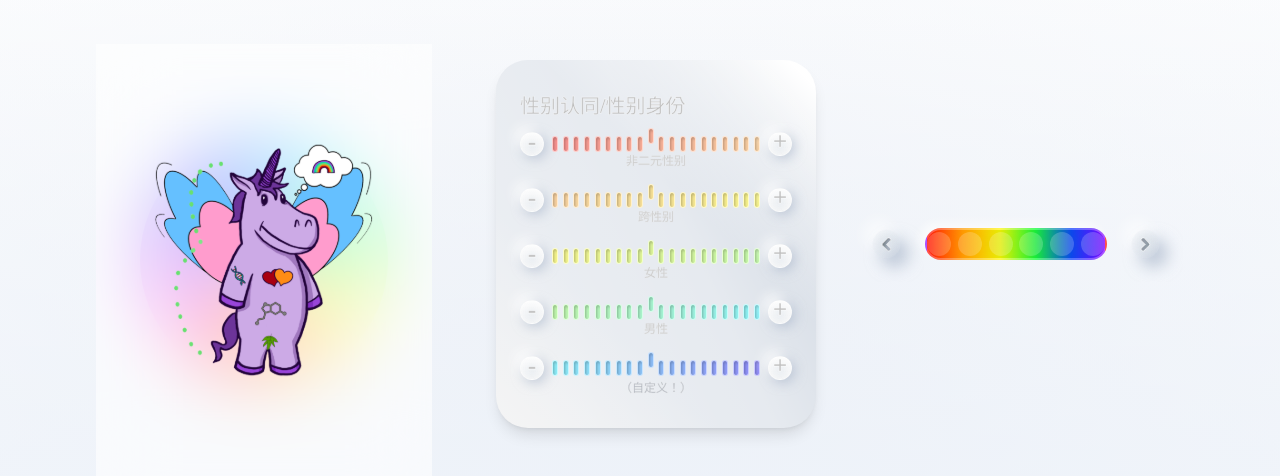
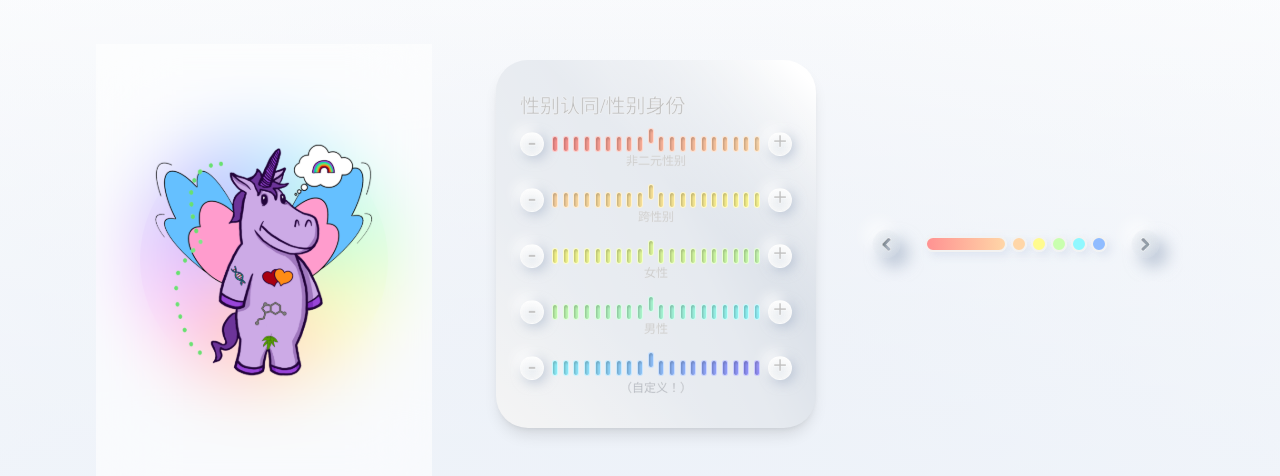
Before and after one commit to WuMianzhi/my-unique-gender, a Vue app: page / in a window 1280 px wide. Shown: the part 140-616 px from the top of the page. Built offline with nearby package versions, Linux system fonts and the light colour scheme.

Commit message:
feat: 修改了step bar

```diff
--- a/src/pages/TheFlyingGenderUnicorn.vue
+++ b/src/pages/TheFlyingGenderUnicorn.vue
@@ -21,7 +21,7 @@
 
       <div class="px-6">
         <!-- 性别认同 / 性别身份 -->
-        <div v-show="current === 1">
+        <div v-show="currentPage === 1">
           <IdentityCardComponent :title="genderIdentity.title" :category="genderIdentity.category"
             :mainColor="genderIdentity.mainColor" :has-custom="genderIdentity.hasCustom" @selfChange="updateGIdByMod"
             @update-val="updateGId" />
@@ -31,7 +31,7 @@
         <!-- <GenitalsVue /> -->
 
         <!-- 性别表达气质 -->
-        <div v-show="current === 2">
+        <div v-show="currentPage === 2">
           <IdentityCardComponent :title="genderExpression.title" :category="genderExpression.category"
             :mainColor="genderExpression.mainColor" :has-custom="genderExpression.hasCustom" @selfChange="updateGexByMod"
             @update-val="updateGex">
@@ -42,7 +42,7 @@
           </IdentityCardComponent>
         </div>
 
-        <div v-show="current === 3">
+        <div v-show="currentPage === 3">
           <PhysioChar></PhysioChar>
         </div>
 
@@ -54,7 +54,7 @@
         <!-- <ChromosomesVue /> -->
 
         <!-- 性 / 情欲倾向的认同 / 身份 -->
-        <div v-show="current === 4">
+        <div v-show="currentPage === 4">
           <IdentityCardComponent :title="sexualIdentity.title" :category="sexualIdentity.category"
             :mainColor="sexualIdentity.mainColor" :has-custom="sexualIdentity.hasCustom" @self-change="updateSIdByMod"
             @update-val="updateSId">
@@ -63,7 +63,7 @@
         </div>
 
         <!-- 生理上的吸引 -->
-        <div v-show="current === 5">
+        <div v-show="currentPage === 5">
           <IdentityCardComponent :title="physicallyAttractedTo.title" :category="physicallyAttractedTo.category"
             :mainColor="physicallyAttractedTo.mainColor" :has-custom="physicallyAttractedTo.hasCustom"
             @self-change="updatePhyAddByMod" @update-val="updatePhyAdd">
@@ -74,7 +74,7 @@
         </div>
 
         <!-- 亲密关系上的吸引 -->
-        <div v-show="current === 6">
+        <div v-show="currentPage === 6">
           <IdentityCardComponent :title="emotionallyAttractedTo.title" :category="emotionallyAttractedTo.category"
             :mainColor="emotionallyAttractedTo.mainColor" :has-custom="emotionallyAttractedTo.hasCustom"
             @self-change="updateEmoAddByMod" @update-val="updateEmoAdd">
@@ -90,13 +90,13 @@
           <img src="../assets/left.svg" />
         </button>
         <div class="steps rounded-full">
-          <div class="flex justify-between backdrop-blur-xl items-center h-full rounded-full">
-            <button class="step-btn"></button>
-            <button class="step-btn"></button>
-            <button class="step-btn"></button>
-            <button class="step-btn"></button>
-            <button class="step-btn"></button>
-            <button class="step-btn"></button>
+          <div class="flex justify-between backdrop-blur-xl items-center h-full rounded-full gap-1">
+            <template v-for="(color, index) in rainbowColor">
+              <button class="step-btn transition-all duration-300" v-if="index < rainbowColor.length - 1"
+                :class="currentPage === index + 1 ? 'flex-1' : ''"
+                :style="{ 'background-image': `linear-gradient(to right, ${color}, ${currentPage === index + 1 ? rainbowColor[index + 1] : color})` }"></button>
+            </template>
+
           </div>
         </div>
         <button @click="nextPage" class="p-0 m-0 bg-transparent">
@@ -114,7 +114,7 @@ import GenderAssignedAtBirthVue from "../components/GenderAssignedAtBirth.vue";
 // import GenitalsVue from "../components/Genitals.vue";
 // import HormoneLevelsVue from "../components/HormoneLevels.vue";
 import IdentityCardComponent from "../components/IdentityCardComponent.vue";
-import { ref } from "vue";
+import { reactive, ref } from "vue";
 import { genderIdentity } from './genderGroup/GId'
 import { genderExpression } from './genderGroup/GEx'
 import { sexualIdentity } from './genderGroup/SId'
@@ -162,11 +162,13 @@ const updateEmoAdd = (index: number, val: number) =>
 const updateEmoAddByMod = (index: number, param: number) =>
   updateValByMod(index, param, emotionallyAttractedTo)
 
-const current = ref(1)
 
-const nextPage = () => current.value < 6 ? (current.value += 1) : null
+const currentPage = ref(1)
+const rainbowColor = reactive(['#ff9292', '#ffd6a7', '#fffb8f', '#c9ffaf', '#90f8ff', '#90bcff', '#9390ff'])
 
-const prevPage = () => current.value > 1 ? (current.value -= 1) : null;
+const nextPage = () => currentPage.value < 6 ? (currentPage.value += 1) : null
+
+const prevPage = () => currentPage.value > 1 ? (currentPage.value -= 1) : null;
 
 
 // 使用 ref 创建一个引用，以指向我们想要捕获的 DOM 元素
@@ -225,17 +227,50 @@ const captureTarget = ref(null);
 .steps {
   width: 12rem;
   height: 2rem;
-  box-shadow: -5.2px -5.2px 9.2px 0 rgba(255, 255, 255, 0.6);
-  border: solid 2.4px rgba(255, 255, 255, 0.3);
-  background-image: linear-gradient(to right, #f00 0%, #f90 20%, #fff500 41%, #00ff29 61%, #0038ff 81%, #8f00ff 101%);
+
+
+  // background-image: linear-gradient(to right, #f00 0%, #f90 20%, #fff500 41%, #00ff29 61%, #0038ff 81%, #8f00ff 101%);
 }
 
 .step-btn {
-  width: 1.5rem;
-  height: 1.5rem;
+  width: 1rem;
+  height: 1rem;
+  border: solid 2px #f2f2f2;
   border-radius: 1rem;
   padding: 0;
   background: rgba(255, 255, 255, 0.2);
   backdrop-filter: blur(20px);
+  box-shadow: 4px 4px 8px 0 rgba(210, 219, 235, 0.6);
+}
+
+.red-2-orange-bg {
+  background: #ff9292;
+  background-image: linear-gradient(to right, #ff9292, #ffd6a7);
+}
+
+
+.orange-2-yellow-bg {
+  background: #ffd6a7;
+  background-image: linear-gradient(to right, #ffd6a7, #fffb8f);
+}
+
+.yellow-2-green-bg {
+  background: #fffb8f;
+  background-image: linear-gradient(to right, #fffb8f, #c9ffaf);
+}
+
+.green-2-zeal-bg {
+  background: #c9ffaf;
+  background-image: linear-gradient(to right, #c9ffaf, #90f8ff);
+}
+
+.zeal-2-blue-bg {
+  background: #c9ffaf;
+  background-image: linear-gradient(to right, #90f8ff, #90bcff);
+}
+
+.blue-2-purple-bg {
+  background: #c9ffaf;
+  background-image: linear-gradient(to right, #90bcff, #9390ff);
 }
 </style>
```
